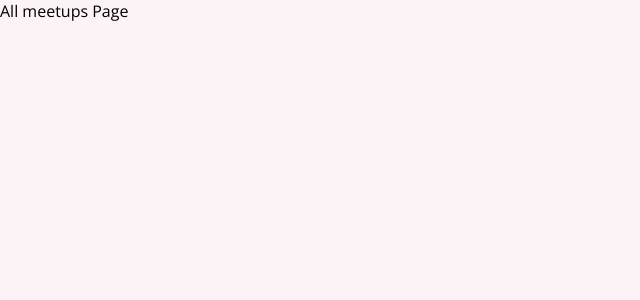
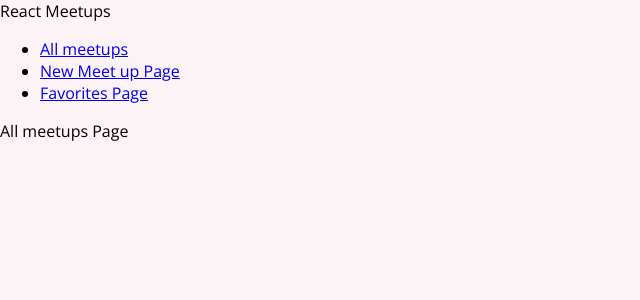
Before and after one commit to ZurabKobakhidze/meet-up, a React (Vite) app: page / in a window 1280 px wide. Shown: the top 300 px of the page, without its empty margins (0-640 px from the left). Built offline with nearby package versions, Linux system fonts and the light colour scheme; the HTML template or start-up script is replaced by a standard one.

Commit message:
36 chapter

```diff
--- a/src/App.jsx
+++ b/src/App.jsx
@@ -2,14 +2,18 @@
 import AllMeetupsPage from "./pages/AllMeeUps";
 import NewMeetUpPage from "./pages/NewMeetup";
 import FavoritesPage from "./pages/Favorites";
+import MainNavigation from "./components/layout/MainNavigation";
 
 function App() {
   return (
+    <div>
+      <MainNavigation/>
     <Routes>
       <Route path="/" element={<AllMeetupsPage />}></Route>
       <Route path="/NewMeetUpPage" element={<NewMeetUpPage />}></Route>
       <Route path="/FavoritesPage" element={<FavoritesPage />}></Route>
     </Routes>
+    </div>
   );
 }
 
--- /dev/null
+++ b/src/components/layout/MainNavigation.jsx
@@ -0,0 +1,24 @@
+import { Link } from "react-router-dom";
+
+function MainNavigation() {
+  return (
+    <header>
+      <div>React Meetups</div>
+      <nav>
+        <ul>
+          <li>
+            <Link to="/">All meetups</Link>
+          </li>
+          <li>
+            <Link to="/NewMeetUpPage">New Meet up Page</Link>
+          </li>
+          <li>
+            <Link to="/FavoritesPage">Favorites Page</Link>
+          </li>
+        </ul>
+      </nav>
+    </header>
+  );
+}
+
+export default MainNavigation;
```
